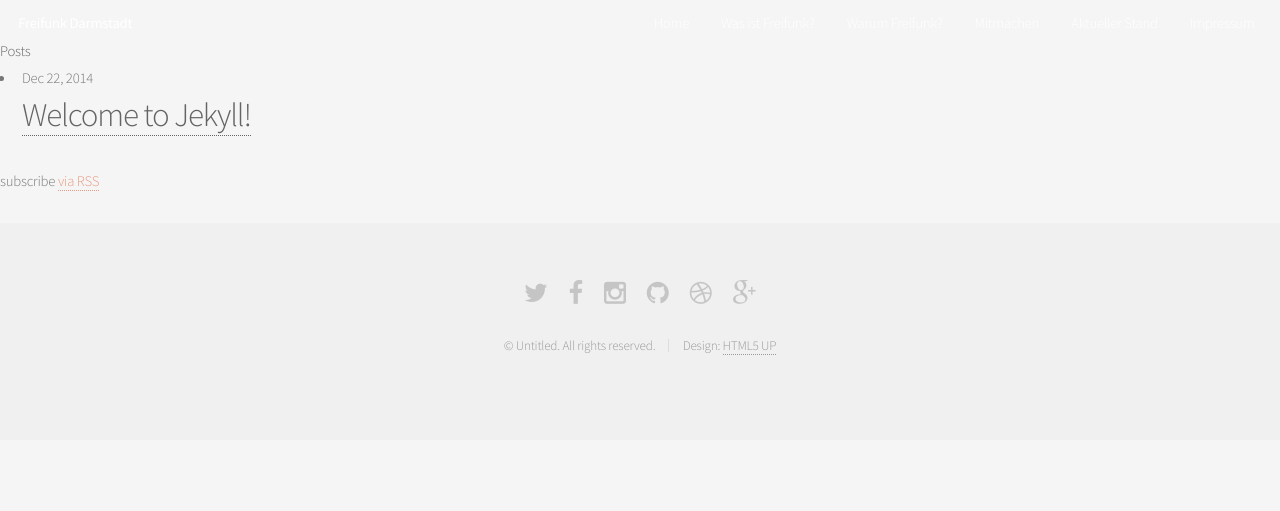
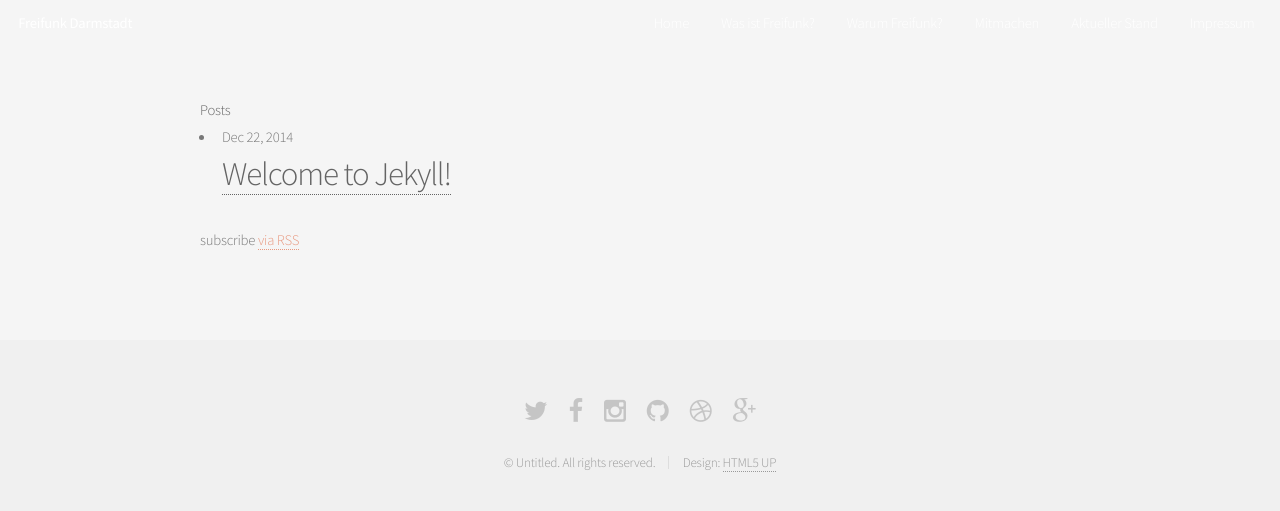
Before and after one commit to mdrenger/darmstadt.freifunk.net, a Jekyll site: the page built from pages/index.html, in a window 1280 px wide. Shown: the top 511 px of the page. Built offline with Jekyll 4.4.1, drawn with Linux system fonts in a browser that asks for light colours.

Commit message:
changed default layout

```diff
--- a/_layouts/default.html
+++ b/_layouts/default.html
@@ -7,11 +7,10 @@
 
     {% include header.html %}
 
-    <div class="page-content">
-      <div class="wrapper">
+	<section id="main" class="container">
         {{ content }}
       </div>
-    </div>
+    </section>
 
     {% include footer.html %}
 
```
